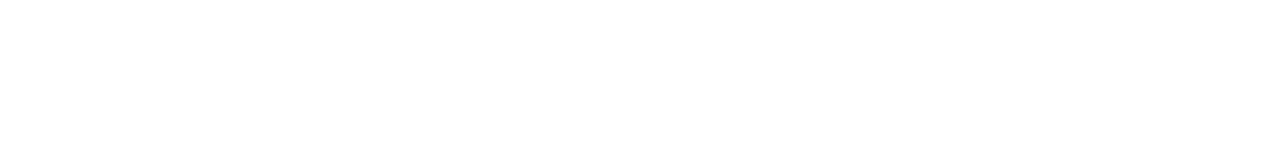
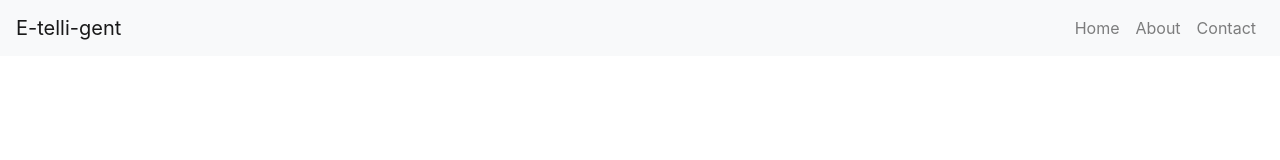
Before and after one commit to SammyDartnall10/templateSite, a plain HTML site: page contact.html in a window 1280 px wide. Drawn offline with nearby package versions, Linux system fonts and the light colour scheme.

Commit message:
update navbar links

```diff
--- a/contact.html
+++ b/contact.html
@@ -3,10 +3,37 @@
 <head>
     <meta charset="UTF-8">
     <meta name="viewport" content="width=device-width, initial-scale=1.0">
+    <link rel="stylesheet" href="https://maxcdn.bootstrapcdn.com/bootstrap/4.0.0/css/bootstrap.min.css" integrity="sha384-Gn5384xqQ1aoWXA+058RXPxPg6fy4IWvTNh0E263XmFcJlSAwiGgFAW/dAiS6JXm" crossorigin="anonymous">
+
     <title>Contact
     </title>
 </head>
 <body>
+    <nav class="navbar navbar-expand-lg navbar-light bg-light">
+  <a class="navbar-brand" href="index.html">E-telli-gent</a>
+  <button class="navbar-toggler" type="button" data-toggle="collapse" data-target="#navbarSupportedContent" aria-controls="navbarSupportedContent" aria-expanded="false" aria-label="Toggle navigation">
+    <span class="navbar-toggler-icon"></span>
+  </button>
 
+  <div class="collapse navbar-collapse" id="navbarSupportedContent">
+    <ul class="navbar-nav ml-auto">
+      <li class="nav-item">
+        <a class="nav-link" href="index.html">Home <span class="sr-only">(current)</span></a>
+      </li>
+
+      <li class="nav-item">
+        <a class="nav-link" href="about.html">About</a>
+      </li>
+      <li class="nav-item">
+        <a class="nav-link" href="contact.html">Contact</a>
+      </li>
+    </ul>
+
+  </div>
+</nav>
+
+    <script src="https://code.jquery.com/jquery-3.2.1.slim.min.js" integrity="sha384-KJ3o2DKtIkvYIK3UENzmM7KCkRr/rE9/Qpg6aAZGJwFDMVNA/GpGFF93hXpG5KkN" crossorigin="anonymous"></script>
+<script src="https://cdnjs.cloudflare.com/ajax/libs/popper.js/1.12.9/umd/popper.min.js" integrity="sha384-ApNbgh9B+Y1QKtv3Rn7W3mgPxhU9K/ScQsAP7hUibX39j7fakFPskvXusvfa0b4Q" crossorigin="anonymous"></script>
+<script src="https://maxcdn.bootstrapcdn.com/bootstrap/4.0.0/js/bootstrap.min.js" integrity="sha384-JZR6Spejh4U02d8jOt6vLEHfe/JQGiRRSQQxSfFWpi1MquVdAyjUar5+76PVCmYl" crossorigin="anonymous"></script>
 </body>
 </html>
```
Also changed, not shown: about.html (+29 -0 lines).
